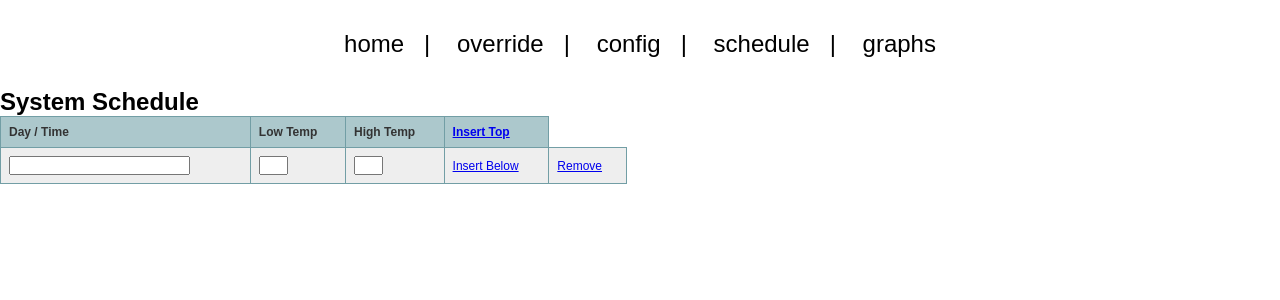
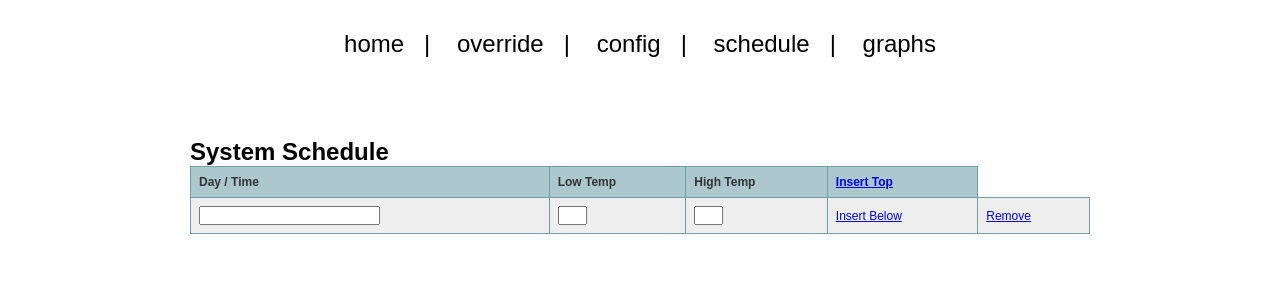
Before and after one commit to evanfletcher42/thermostat-rpi, a Flask app: page /schedule in a window 1280 px wide. Shown: the top 300 px of the page. Run offline with Flask 2, Linux system fonts and the light colour scheme; some libraries are stand-ins or nearby versions.

Commit message:
web: schedule: center table

```diff
--- a/app/templates/schedule.html
+++ b/app/templates/schedule.html
@@ -21,7 +21,7 @@
 		</div>
 
 		<div>
-			<div style="width: 49%; float: left;"> <b>System Schedule</b>
+			<div id="explainContainer"> <b>System Schedule</b>
 				<table border="0">
 					<thead>
 						<tr>
```
